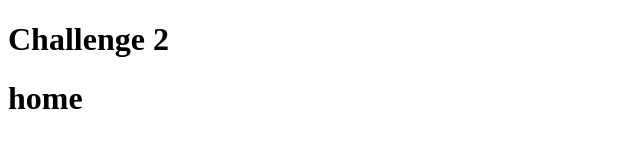
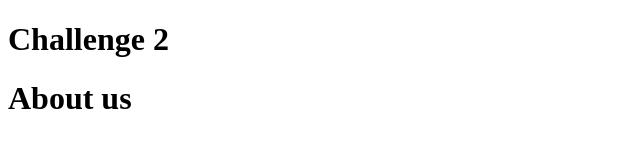
Before and after one commit to AntonioJRuizG/202301-W1CH2-Elena-Antonio, a website: page about.html in a window 1280 px wide. Shown: the whole page, without its empty margins (0-640 px from the left). Drawn offline with Linux system fonts and the light colour scheme.

```diff
--- a/home.html
+++ b/about.html
@@ -12,7 +12,7 @@
   <header>
     <h1>Challenge 2</h1>
   </header>
-  <h1>home</h1>
+  <h1>About us</h1>
 </body>
 
 </html>
```
